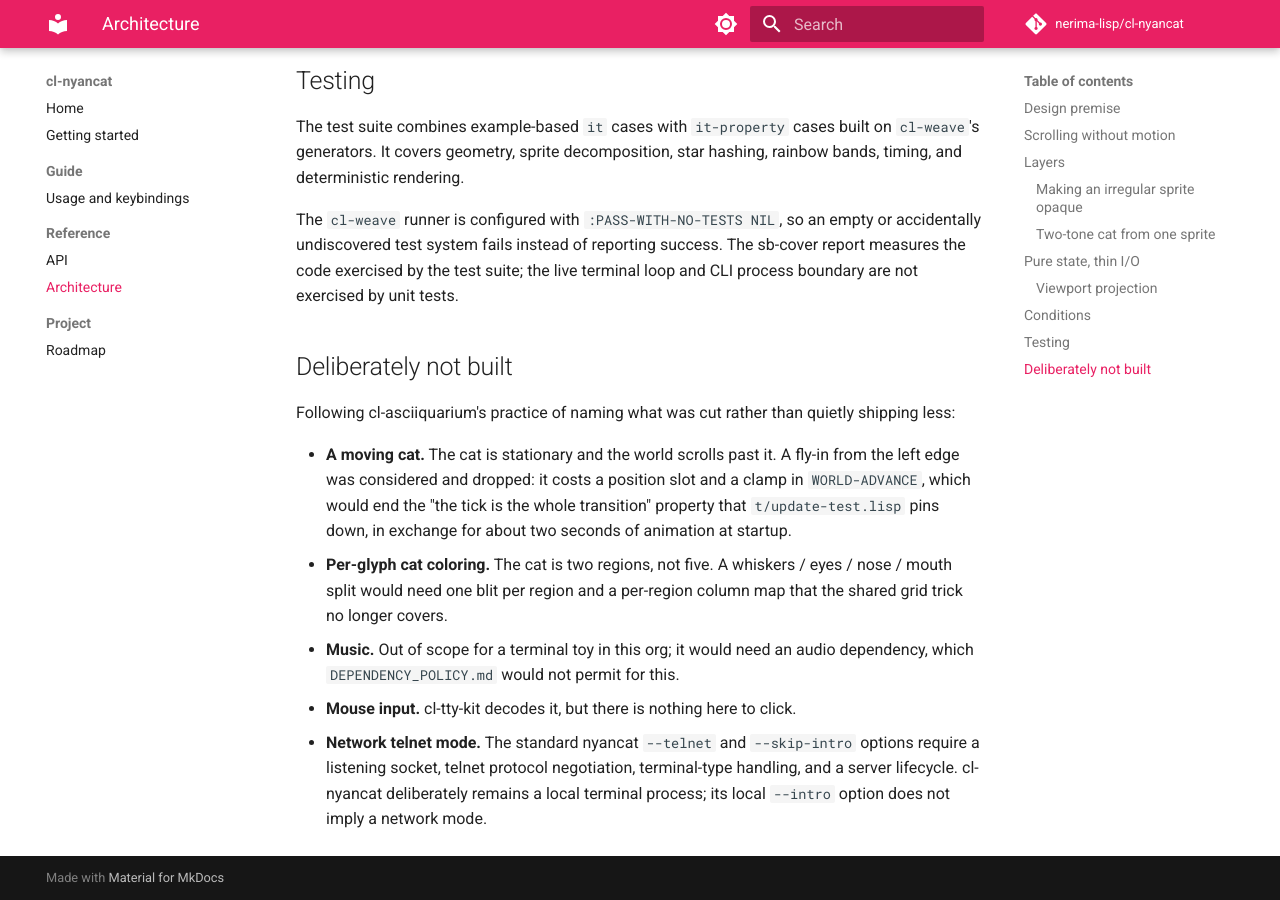
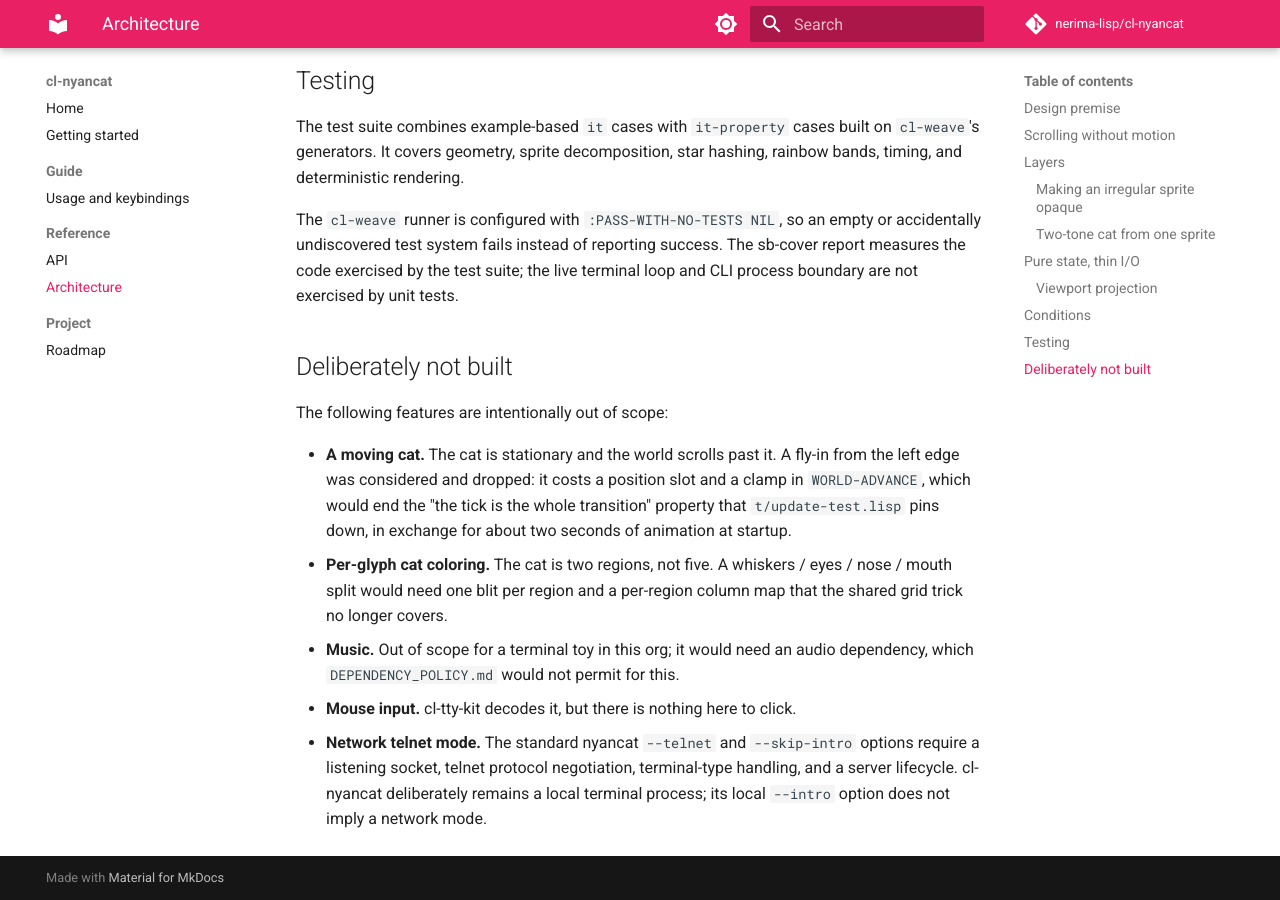
Before and after one commit to nerima-lisp/cl-nyancat, an MkDocs documentation site: the page built from docs/src/reference/architecture.md, in a window 1280 px wide and 900 px high, scrolled down 2705 px. Built offline with MkDocs 1.6.1 and Material for MkDocs 9.7.7, drawn with Linux system fonts in a browser that asks for light colours; comment, search, counter and statistics services are not loaded.

Commit message:
State architecture scope directly

```diff
--- a/docs/src/reference/architecture.md
+++ b/docs/src/reference/architecture.md
@@ -129,8 +129,7 @@ terminal loop and CLI process boundary are not exercised by unit tests.
 
 ## Deliberately not built
 
-Following cl-asciiquarium's practice of naming what was cut rather than quietly
-shipping less:
+The following features are intentionally out of scope:
 
 - **A moving cat.** The cat is stationary and the world scrolls past it. A
   fly-in from the left edge was considered and dropped: it costs a position
```
